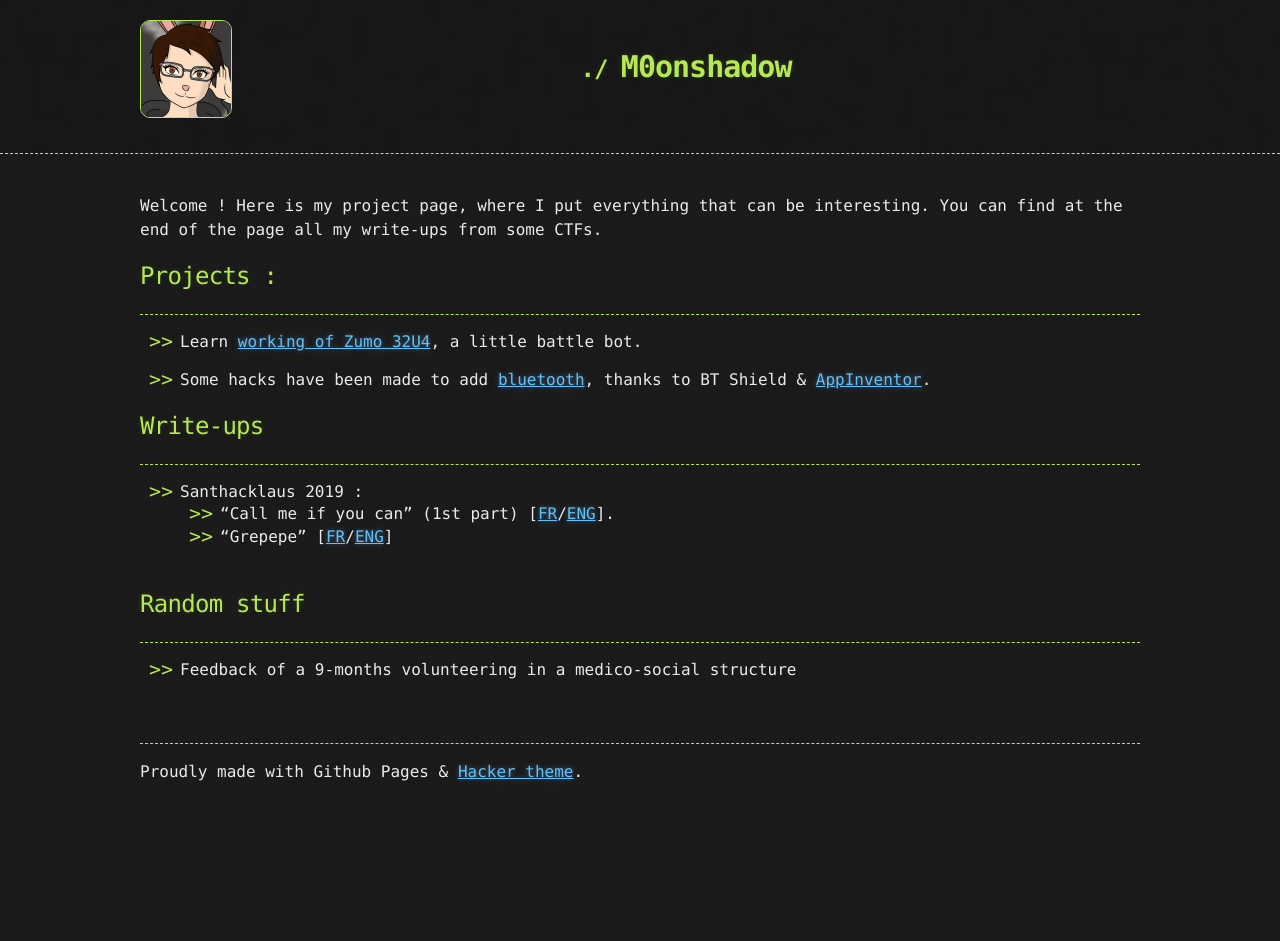
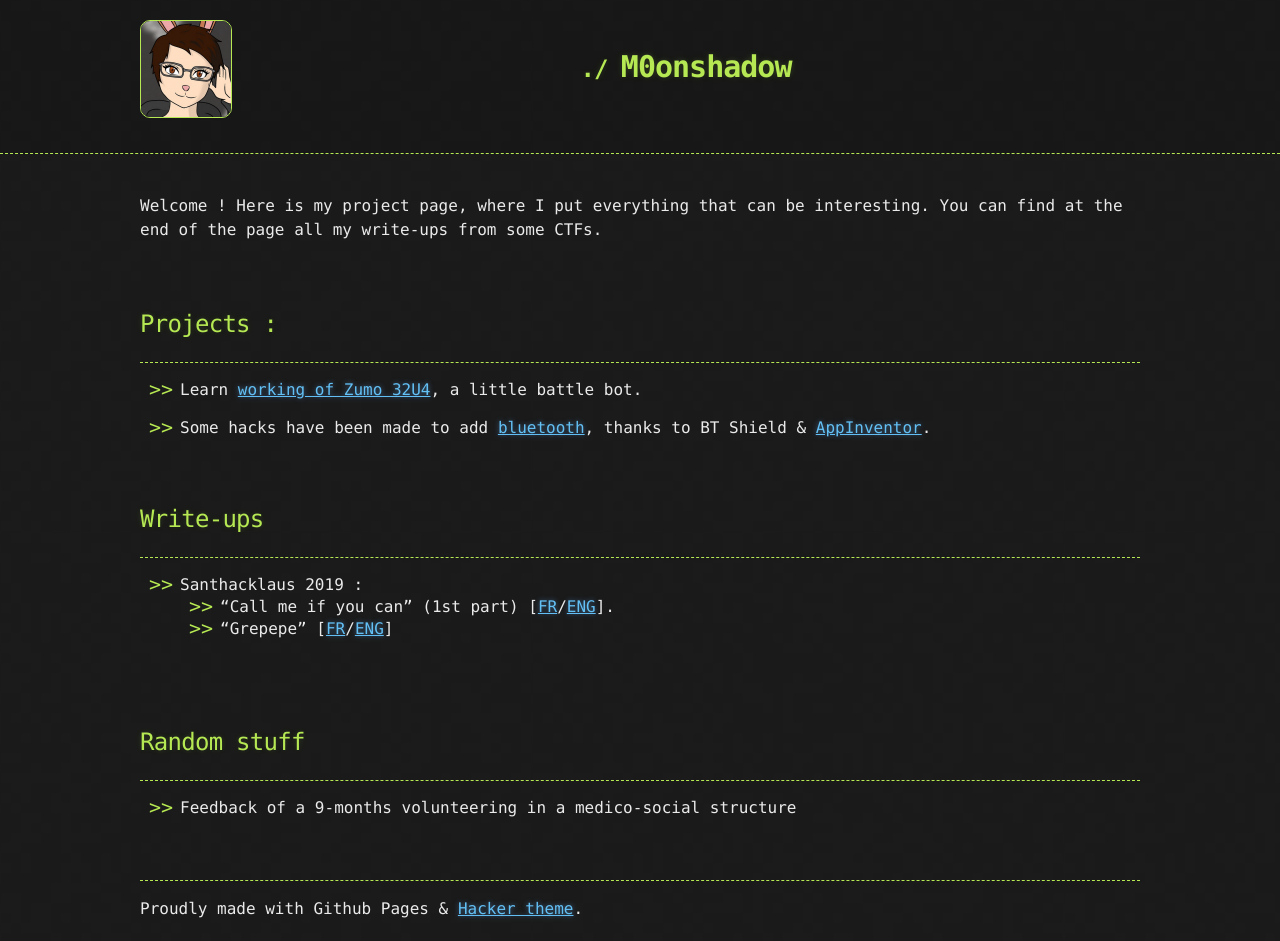
Before and after one commit to M0onshadow/M0onshadow.github.io, a Jekyll site: the page built from index.md, in a window 1280 px wide. Built offline with Jekyll 4.4.1, drawn with Linux system fonts in a browser that asks for light colours; the repository's description, which GitHub fills in, is left out; before the commit the page ends 900 px from its top, so only the background shows below that.

Commit message:
Update index.md

```diff
--- a/index.md
+++ b/index.md
@@ -3,7 +3,8 @@ layout: default
 ---
 
 Welcome ! Here is my project page, where I put everything that can be interesting. You can find at the end of the page all my write-ups from some CTFs.
-<br/>
+<br/><br/><br/>
+
 ## Projects :
 
 * * *
@@ -11,7 +12,7 @@ Welcome ! Here is my project page, where I put everything that can be interestin
 - Learn [working of Zumo 32U4](https://github.com/M0onshadow/zumo32u4/tree/master/first_tests), a little battle bot.
 
 - Some hacks have been made to add [bluetooth](https://github.com/M0onshadow/zumo32u4/tree/master/bluetooth), thanks to BT Shield & [AppInventor](https://appinventor.mit.edu).
-<br/>
+<br/><br/><br/>
 
 ## Write-ups
 
@@ -20,15 +21,13 @@ Welcome ! Here is my project page, where I put everything that can be interestin
 - Santhacklaus 2019 :
   - "Call me if you can" (1st part) [<a href="ctf/Santhacklaus/CMIYC/callme_fr">FR</a>/<a href="ctf/Santhacklaus/CMIYC/callme_eng">ENG</a>].<br/>
   - "Grepepe" [<a href="ctf/Santhacklaus/Grepepe/grepepe_fr">FR</a>/<a href="ctf/Santhacklaus/Grepepe/grepepe_eng">ENG<a/>]<br/>
-<br/>
+<br/><br/><br/>
 
 ## Random stuff
 
 * * *
   - Feedback of a 9-months volunteering in a medico-social structure <!--[<a href=""></a>/<a href=""></a>]-->
-<br/>
-<br/>
-<br/>
+<br/><br/><br/>
 
 * * *
 
```
